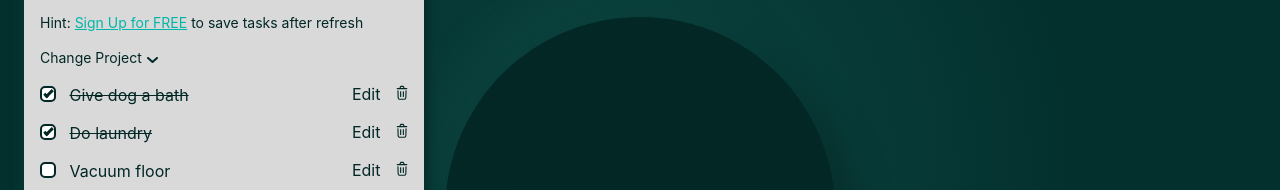
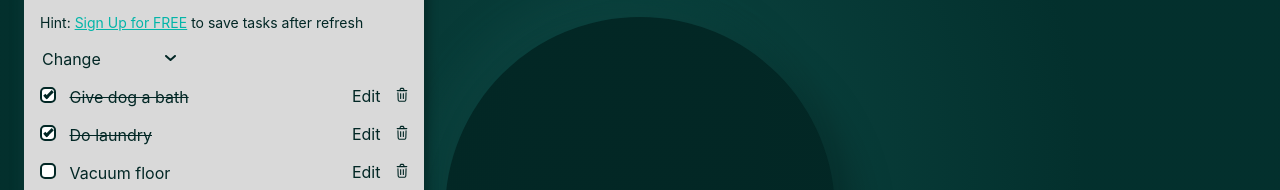
Before and after one commit to ric-ram/nucleus-pomodoro, a React (Create React App) app: page / in a window 1280 px wide. Both pictures are taken after a click on the link 64 px from the left and 64 px from the top of the page. Shown: the part 231-421 px from the top of the page. Built offline with nearby package versions, Linux system fonts and the light colour scheme.

Commit message:
Add project Settings menu & edit project name

```diff
--- a/src/components/NavBar/NavigationBar.jsx
+++ b/src/components/NavBar/NavigationBar.jsx
@@ -27,7 +27,7 @@ let useClickOutside = (handler) => {
     });
 
     return domNode;
-  };
+};
 
 function Navbar(props) {
     return (
--- a/src/components/NavBar/ProjectManager/Project.jsx
+++ b/src/components/NavBar/ProjectManager/Project.jsx
@@ -1,13 +1,12 @@
 import { SettingContext } from '../../../context/SettingsContext';
 import { useContext } from 'react'
 
-const Project = ({ project, setOpenSubMenu }) => {
+const Project = ({ project }) => {
 
     const { currentProject, setCurrentProject } = useContext(SettingContext);
 
     const handleOnClick = () => {
         setCurrentProject(project);
-        setOpenSubMenu(false);
     }
 
     return (
@@ -15,7 +14,7 @@ const Project = ({ project, setOpenSubMenu }) => {
         type="button"
         onClick={handleOnClick}
         className={currentProject.id === project.id ? 'selected' : ''}>
-            {project.project}
+            {currentProject.id === project.id ? <>{project.project}<i> (current)</i></> : project.project}
         </button>
     )
 }
--- a/src/components/NavBar/ProjectManager/ProjectList.jsx
+++ b/src/components/NavBar/ProjectManager/ProjectList.jsx
@@ -2,17 +2,17 @@ import Project from './Project';
 import { SettingContext } from '../../../context/SettingsContext';
 import { useContext } from 'react';
 
-const ProjectList = ({ setOpenSubMenu, isLogged }) => {
+const ProjectList = ({ isLogged }) => {
 
   const { projectList } = useContext(SettingContext);
 
   return (
     <div className='projects'>
         { !isLogged ?
-            <Project key={projectList[0].id} project={projectList[0]} setOpenSubMenu={setOpenSubMenu} />
+            <Project key={projectList[0].id} project={projectList[0]} />
         : projectList.map(proj => {
             return (
-                <Project key={proj.id} project={proj} setOpenSubMenu={setOpenSubMenu} />
+                <Project key={proj.id} project={proj} />
             )
         }) }
     </div>
--- /dev/null
+++ b/src/components/NavBar/ProjectManager/ProjectSettings.jsx
@@ -0,0 +1,19 @@
+import React from 'react'
+import { useEffect } from 'react';
+
+const ProjectSettings = ({ disabled, setDisabled }) => {
+
+    const handleEdit = () => {
+        setDisabled(!disabled);
+    }
+
+    return (
+        <div className='project-settings'>
+            <span onClick={handleEdit}>Edit Project Name</span>
+            <div className="proj-line"></div>
+            <span>Delete Project</span>
+        </div>
+    )
+}
+
+export default ProjectSettings
--- a/src/components/NavBar/ProjectManager/ProjectsMenu.jsx
+++ b/src/components/NavBar/ProjectManager/ProjectsMenu.jsx
@@ -3,13 +3,13 @@ import ProjectList from './ProjectList';
 import ProjectPopUp from './ProjectPopUp';
 import { useState } from 'react';
 
-const ProjectsMenu = ({ setOpenSubMenu, isLoggedIn }) => {
+const ProjectsMenu = ({ isLoggedIn }) => {
 
   const [open, setOpen] = useState(false);
 
   return (
     <div className="project-menu">
-        <ProjectList setOpenSubMenu={setOpenSubMenu} isLogged={isLoggedIn} />
+        <ProjectList isLogged={isLoggedIn} />
         <div className="proj-line"></div>
         <div  className='add-proj'>
             <a href='#' onClick={() => isLoggedIn && setOpen(!open)}>
--- a/src/components/NavBar/ProjectManager/TaskMenu.jsx
+++ b/src/components/NavBar/ProjectManager/TaskMenu.jsx
@@ -1,29 +1,136 @@
-import { useContext, useState } from 'react';
+import { useContext, useEffect, useRef, useState } from 'react';
 
+import { ReactComponent as CheckIcon } from '../../../icons/checkIcon.svg';
 import { ReactComponent as DownArrow } from '../../../icons/arrowIcon.svg';
 import { Link } from "react-router-dom";
+import ProjectSettings from './ProjectSettings';
 import ProjectsMenu from './ProjectsMenu';
 import { SettingContext } from '../../../context/SettingsContext';
+import { ReactComponent as SettingsIcon } from '../../../icons/settingsIcon.svg';
 import ToDoList from './ToDoList';
 
+let useClickOutside = (handler) => {
+    let domNode = useRef();
+
+    useEffect(() => {
+      let maybeHandler = (event) => {
+        if (!domNode.current?.contains(event.target)) {
+            handler();
+        }
+      };
+
+      document.addEventListener("mousedown", maybeHandler);
+
+      return () => {
+        document.removeEventListener("mousedown", maybeHandler);
+      };
+    });
+
+    return domNode;
+};
+
+function SubMenuTitle(props) {
+
+    const { setCurrentProject } = useContext(SettingContext);
+
+    const editRef = useRef();
+
+    useEffect(() => {
+        console.log(editRef.current)
+        if (!props.disabled) {
+            editRef.current?.focus();
+        }
+    }, [props.disabled])
+
+    const updateState = (field, value) => {
+        const newState = props.projectList.map(prj => {
+            if (prj.id === props.currentProject.id) {
+                setCurrentProject({
+                    ...prj,
+                    [field]: value
+                });
+                return {
+                    ...prj,
+                    [field]: value
+                }
+            }
+            return prj;
+        })
+
+        return newState;
+    }
+
+    const handleEnter = (e) => {
+        if(e.key === 'Enter') {
+           e.preventDefault()
+        }
+    }
+
+    const handleEdit = (e) => {
+        props.setProjectList(
+            updateState("project", e.target.value)
+        )
+    }
+
+    return (
+        <textarea
+            ref={editRef}
+            type="text"
+            id="task"
+            rows={1}
+            className="sub-menu-title"
+            value={props.value}
+            disabled={props.disabled}
+            onChange={handleEdit}
+            onKeyPress={handleEnter}
+        />
+    )
+}
+
 function SubMenu(props) {
+    const [openSettings, setOpenSettings] = useState(false);
+    const [disabled, setDisabled] = useState(true);
+
+    let projectNode = useClickOutside(() => {
+        props.setOpen(false);
+    });
+
+    let settingsNode = useClickOutside(() => {
+        setOpenSettings(false);
+    });
+
+    const handleDoneClick = () => {
+        setDisabled(!disabled);
+        //props.setOpen(false);
+    }
+
     return (
-        <div className='mt-1'>
-            <a href='#' className="select-proj" onClick={() => props.setOpen(!props.open)}>
-                Change Project
-                <span role="img" className="down-icon">
-                    {<DownArrow />}
-                </span>
-            </a>
+        <div className='mt-1 sub-menu'>
+            <div ref={projectNode} href='#' className="select-proj" >
+                <div className="sub-menu-title-div" onClick={() => props.setOpen(!props.open)}>
+                    <SubMenuTitle disabled={disabled} value={props.currentProject.id === props.projectList[0].id ? 'Change Project' : props.currentProject.project}  projectList={props.projectList} setProjectList={props.setProjectList} currentProject={props.currentProject} />
 
-            {props.open && props.menu}
+                    <span role="img" className="down-icon">
+                        {disabled ? <DownArrow /> : <CheckIcon onClick={handleDoneClick} />}
+                    </span>
+                </div>
+                {disabled && props.open && <ProjectsMenu isLoggedIn={props.isLoggedIn} />}
+            </div>
+
+
+
+            {props.currentProject.id !== props.projectList[0].id ?
+            <div ref={settingsNode} className='gear-icon' >
+                <SettingsIcon onClick={() => setOpenSettings(!openSettings)} />
+                {openSettings && <ProjectSettings disabled={disabled} setDisabled={setDisabled} />}
+            </div> : ''}
         </div>
     )
 }
 
 const TaskMenu = ({ isLoggedIn }) => {
 
-    const { toDoList, setToDoList } = useContext(SettingContext);
+    const { toDoList, setToDoList, currentProject, projectList, setProjectList } = useContext(SettingContext);
     const [inputText, setInputText] = useState('');
     const [openSubMenu, setOpenSubMenu] = useState(false);
 
@@ -33,7 +140,7 @@ const TaskMenu = ({ isLoggedIn }) => {
 
     const handleSubmitTodo = (e) => {
         if(e.key !== 'Enter') { // allows enter but prevents refresh of the page
-            e.preventDefault()
+            e.prevenprjefault()
         }
         setToDoList([
             ...toDoList,
@@ -56,7 +163,7 @@ const TaskMenu = ({ isLoggedIn }) => {
             <div className="mt-1 mb-1">
                 <p className={ isLoggedIn ? 'logged-in' : ''}>Hint: <Link to="/signup" className='signUpLink' >Sign Up for FREE</Link> to save tasks after refresh</p>
             </div>
-            <SubMenu open={openSubMenu} setOpen={setOpenSubMenu} menu={<ProjectsMenu isLoggedIn={isLoggedIn} setOpenSubMenu={setOpenSubMenu} />} />
+            <SubMenu open={openSubMenu} setOpen={setOpenSubMenu} projectList={projectList} currentProject={currentProject} isLoggedIn={isLoggedIn}  setProjectList={setProjectList} />
             <ToDoList toDoList={toDoList}  setToDoList={setToDoList} />
         </div>
     )
--- a/src/projects.json
+++ b/src/projects.json
@@ -1,6 +1,6 @@
 [{
   "id": 1,
-  "project": "Default Project (current)"
+  "project": "Default Project"
 }, {
   "id": 2,
   "project": "Project 1"
--- a/src/sass/navStyles/_taskStyles.scss
+++ b/src/sass/navStyles/_taskStyles.scss
@@ -35,24 +35,6 @@
         color: $blueish-green;
     }
 
-    .select-proj {
-        font-size: 0.875rem;
-        color: $dark-green;
-        font-weight: normal;
-        margin-left: 1rem;
-        text-decoration: none;
-    }
-
-    .down-icon {
-        // background: url('../icons/arrowIcon.svg');
-        // background-repeat: no-repeat;
-        // background-position: center;
-        display: inline-block;
-        height: 10px;
-        width: 12px;
-        margin-left: 5px;
-    }
-
     .task-input {
         width: 92%;//19.5rem;
         height: 3.3125rem;
@@ -74,14 +56,76 @@
     display: none;
 }
 
+.sub-menu {
+    display: grid;
+    grid-template-columns: 1fr 1fr;
+    margin: 0 1rem;
+
+    .select-proj {
+        font-size: 0.875rem;
+        color: $dark-green;
+        font-weight: normal;
+        text-decoration: none;
+        cursor: pointer;
+    }
+
+    .down-icon {
+        display: inline-block;
+        height: 10px;
+        width: 12px;
+        margin-left: 5px;
+    }
+
+    .gear-icon {
+        cursor: pointer;
+        justify-self: end;
+        align-self: center;
+
+        svg {
+            height: 15px;
+            width: 15px;
+        }
+    }
+}
+
+.sub-menu-title-div {
+    display: flex;
+    justify-content: flex-start;
+}
+
+.sub-menu-title {
+    border: none;
+    color: $dark-green;
+    font-size: 1rem;
+    background: transparent;
+    font-family: inherit;
+    overflow: hidden;
+
+    resize: none;
+    padding: 2px;
+    height: 1.35rem;
+    width: 65%;
+
+    &:focus {
+        border: 2px solid $dark-green;
+        outline: none;
+        color: $dark-green;
+        border-radius: 2px;
+        background: $white;
+    }
+
+    &:hover {
+        cursor: pointer;
+    }
+}
+
 // Project Styles
 .project-menu {
     width: 10.375rem;
     min-height: 3.25rem;
     background-color: $dark-green;
     position: absolute;
-    margin-left: 1rem;
-    margin-top: 0.25rem;
+    margin-top: .25rem;
     border-radius: 0.3125rem;
     display: flex;
     flex-direction: column;
@@ -96,7 +140,6 @@
         width: inherit;
         padding: 1px;
     }
-
 
     button {
         background: transparent;
@@ -121,15 +164,6 @@
         //margin: 1px;
     }
 
-    .proj-line {
-        border-bottom: 1.5px solid $greyish-white;
-        display: block;
-        width: 100%;
-        //margin-top: 0.25rem;
-        //margin-bottom: 0.15rem;
-        //margin: 0.625rem 1rem 1rem 1rem;
-    }
-
     .add-proj {
         display: flex;
         flex-direction: column;
@@ -137,10 +171,19 @@
         padding: 1px;
         margin-bottom: 5px;
     }
+}
 
-    .ml-text {
-        margin-left: 0.5rem;
-    }
+.proj-line {
+    border-bottom: 1.5px solid $greyish-white;
+    display: block;
+    width: 100%;
+    //margin-top: 0.25rem;
+    //margin-bottom: 0.15rem;
+    //margin: 0.625rem 1rem 1rem 1rem;
+}
+
+.ml-text {
+    margin-left: 0.5rem;
 }
 
 .project-popup {
@@ -209,6 +252,26 @@
         font-size: 1.25rem;
         box-shadow: 12px 12px 24px $dark-shadow, -12px -12px 24px $green-shadow;
     }
+}
+
+// Project Settings Styles
+.project-settings {
+    width: 10.375rem;
+    min-height: 3.25rem;
+    background-color: $dark-green;
+    position: absolute;
+    right: 1rem;
+    border-radius: 0.3125rem;
+
+    display: flex;
+    flex-direction: column;
+    align-items: center;
+    justify-content: space-evenly;
+    z-index: 1;
+    box-shadow: 10px 10px 20px $dark-shadow, -10px -10px 20px $green-shadow;
+
+    font-size: 0.8125rem;
+    color: $greyish-white;
 }
 
 
```
Also changed, not shown: src/icons/checkIcon.svg (added).
